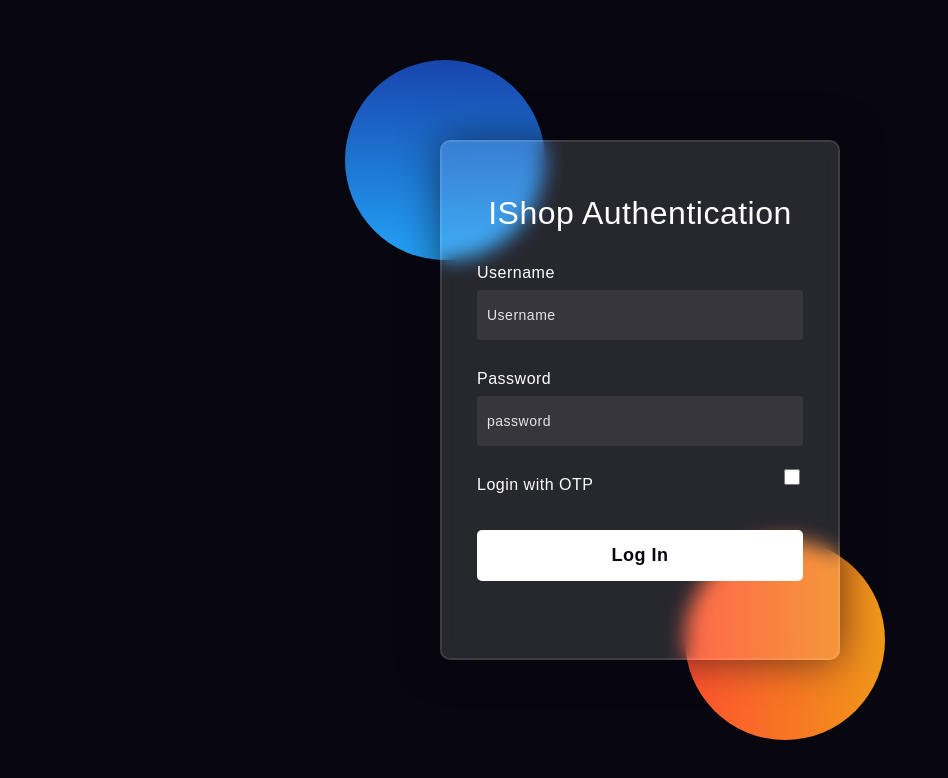
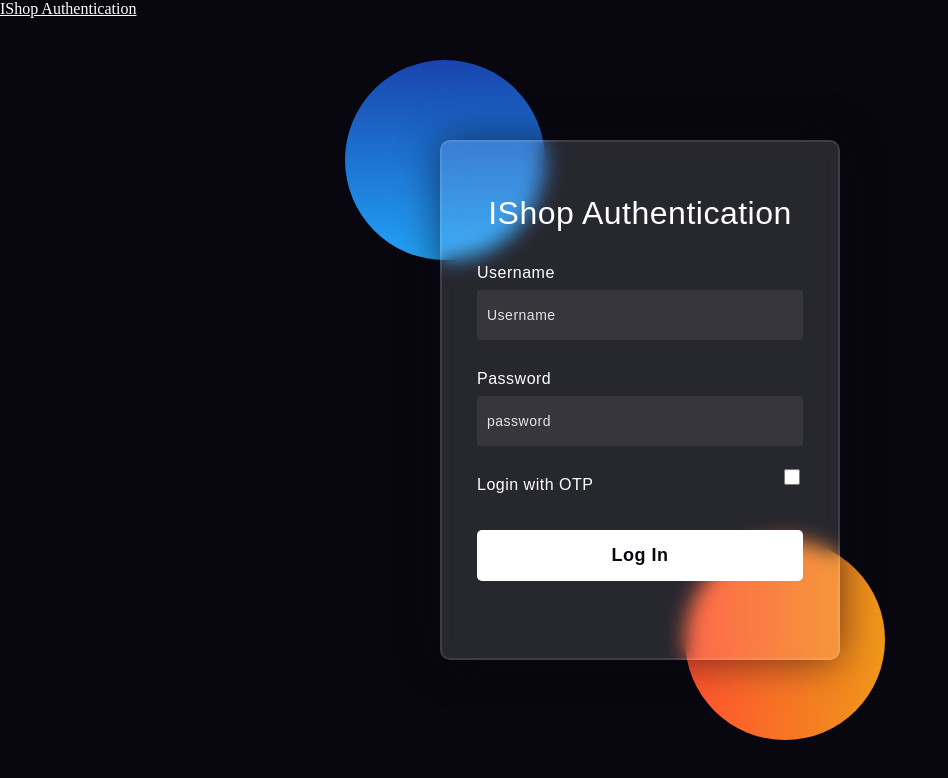
Before and after one commit to e2rabi/IShop-authorization-ui, a React (Vite) app: page / in a window 1280 px wide. Shown: the top 778 px of the page, without its empty margins (0-948 px from the left). Built offline with nearby package versions, Linux system fonts and the light colour scheme.

Commit message:
Add react router

```diff
--- a/package.json
+++ b/package.json
@@ -33,7 +33,8 @@
   },
   "dependencies": {
     "react": "^17.0.2",
-    "react-dom": "^17.0.2"
+    "react-dom": "^17.0.2",
+    "react-router-dom": "^6.2.1"
   },
   "browserslist": [
     "last 2 versions"
--- a/src/components/App.js
+++ b/src/components/App.js
@@ -1,12 +1,20 @@
 import Login from "./Login";
+import { BrowserRouter, Routes, Route,Link } from "react-router-dom";
 import { StrictMode } from "react";
+import Home from "./Home";
 
 const App = () => {
   return (
     <StrictMode>
-      <div>
-        <Login name="Errabi Amine" />
-      </div>
+      <BrowserRouter>
+      <header>
+      <Link to="/">IShop Authentication</Link>
+      </header>
+        <Routes>
+          <Route path="/home" element={<Home />}></Route>
+          <Route path="/" element={<Login />} />
+        </Routes>
+      </BrowserRouter>
     </StrictMode>
   );
 };
--- /dev/null
+++ b/src/components/Home.js
@@ -0,0 +1,9 @@
+const Home = () => {
+  return (
+    <div>
+      <h2>Welcome Home page !</h2>
+    </div>
+  );
+};
+
+export default Home;
--- a/src/components/Login.js
+++ b/src/components/Login.js
@@ -1,5 +1,6 @@
 import "../../src/style.css";
-import { useState, useEffect } from "react";
+import { useState, useEffect, useDebugValue } from "react";
+import { useNavigate } from "react-router-dom";
 
 const Login = () => {
   const [username, setUsername] = useState("");
@@ -7,6 +8,8 @@ const Login = () => {
   const [otp, setOtp] = useState("");
   const [isOtpChecked, setisOtpChecked] = useState(false);
   const [jwt, setJwt] = useState("");
+
+  const navigate = useNavigate();
 
   useEffect(() => {
     console.log("after rendring call");
@@ -31,11 +34,13 @@ const Login = () => {
       .then((data) => validateJwt(data))
       .catch((error) => {
         console.log(JSON.stringify(error));
+        navigate('/home');
       });
   }
   const checkOptButton = () => {
     setisOtpChecked(!isOtpChecked);
   };
+  useDebugValue("Hi from the code");
 
   return (
     <div>
--- a/src/style.css
+++ b/src/style.css
@@ -5,6 +5,7 @@
 padding: 0;
 margin: 0;
 box-sizing: border-box;
+color: white;
 }
 body{
 background-color: #080710;
```
Also changed, not shown: 1 other file (tests, documents, lock files or other folders).
